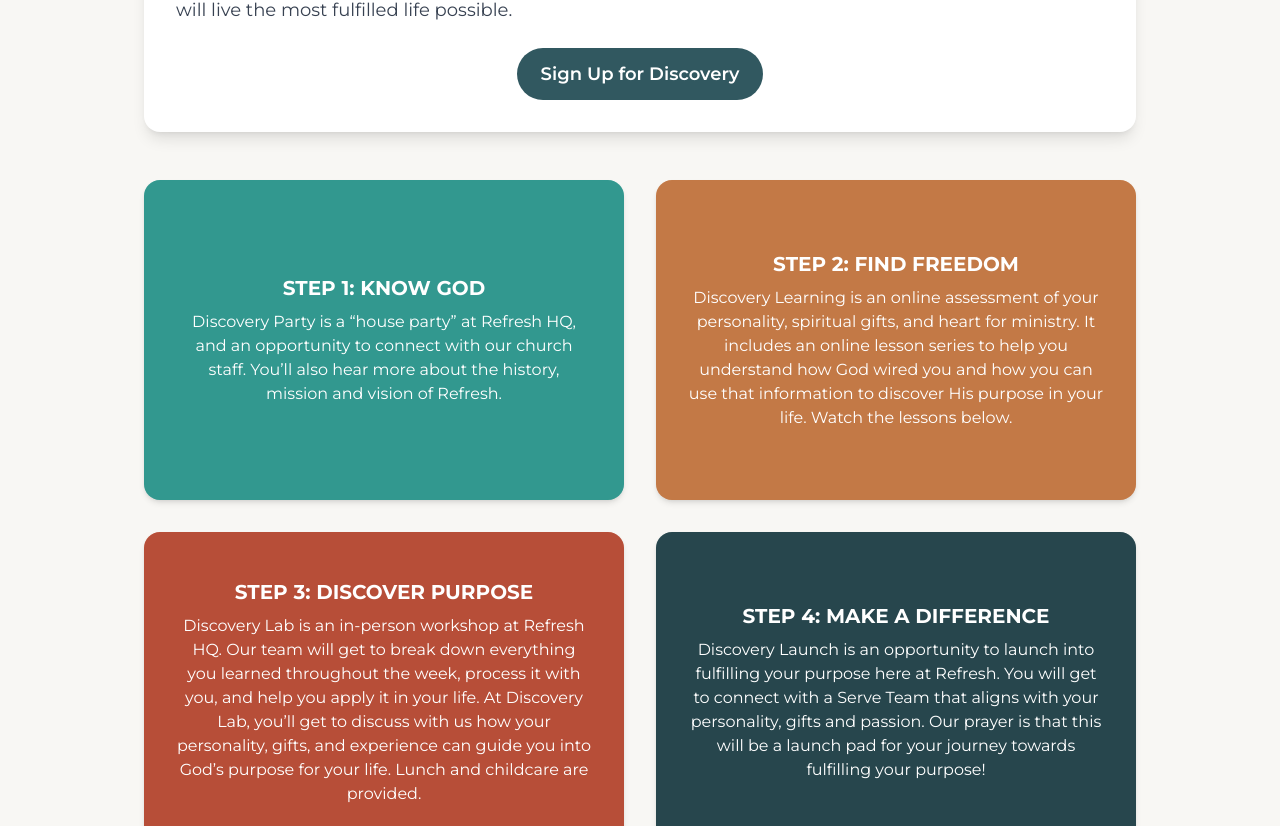
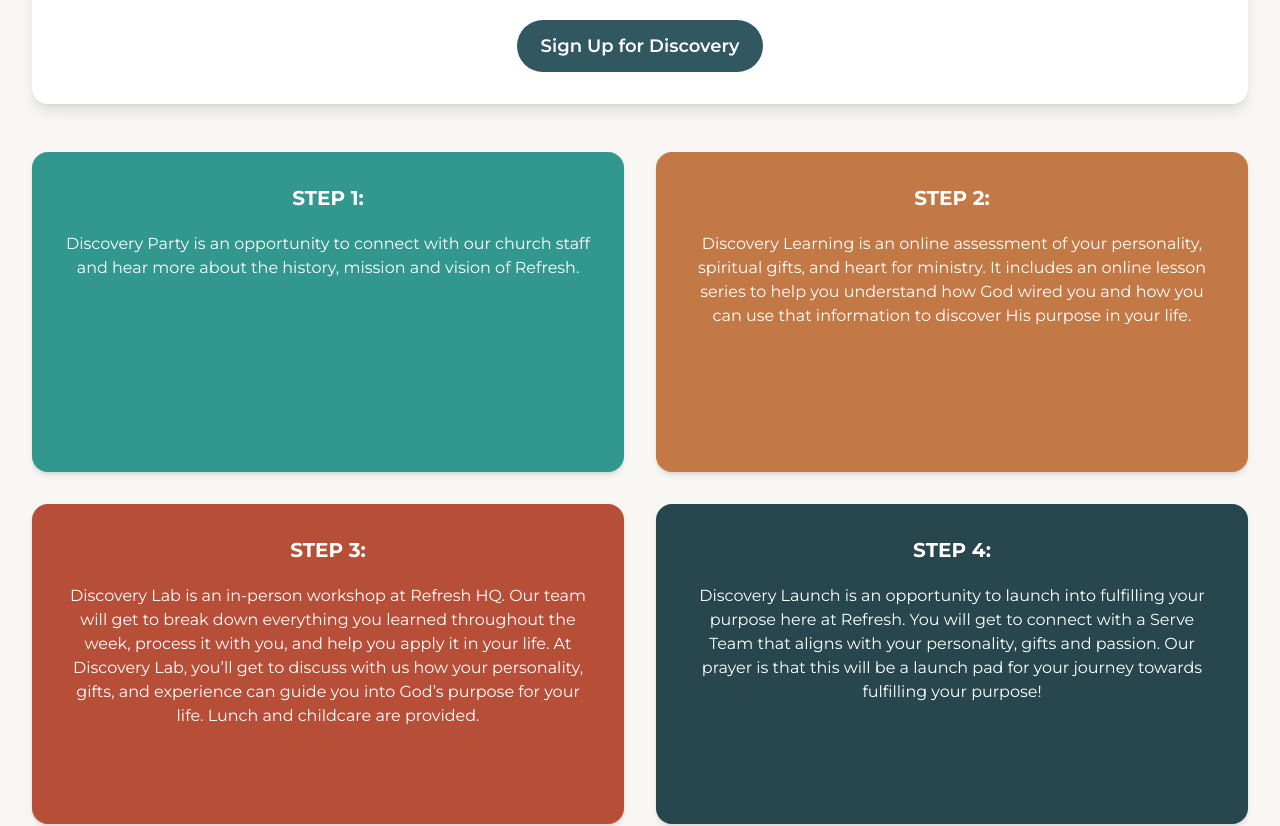
Before and after one commit to refreshchurch/refresh_church, a Next.js app: page /discovery in a window 1280 px wide. Shown: the part 394-1220 px from the top of the page. Built offline with nearby package versions, Linux system fonts and the light colour scheme.

Commit message:
Discovery page screen size fixes

```diff
--- a/src/app/discovery/page.js
+++ b/src/app/discovery/page.js
@@ -6,7 +6,7 @@
 
 export default function Discovery() {
   return (
-    <div className="container mx-auto px-8 sm:px-36 py-12">
+    <div className="container mx-auto px-8  py-12">
       <h2 className="text-4xl font-bold text-gray-900 tracking-tighter sm:text-4xl md:text-5xl mb-12">Discovery Class</h2>
 
       {/* Introduction Section */}
@@ -24,28 +24,28 @@
       <div className="grid grid-cols-1 md:grid-cols-2 lg:grid-cols-2 gap-8 mb-12">
         {/* Step 1 */}
         <div className="relative bg-[#3fbeb2] shadow-md rounded-2xl flex flex-col justify-center items-center text-center h-80 transform transition-transform duration-300 hover:scale-105">
-          <div className="absolute inset-0 bg-black bg-opacity-20 rounded-2xl p-4 flex flex-col justify-center items-center">
-            <h4 className="text-xl font-bold text-white mb-2 uppercase">Step 1: Know God</h4>
+          <div className="absolute inset-0 bg-black bg-opacity-20 rounded-2xl p-4 flex flex-col justify-start items-center">
+            <h4 className="text-xl font-bold text-white mb-5 uppercase mt-4">Step 1:</h4>
             <p className="text-white px-4">
-            Discovery Party is a “house party” at Refresh HQ, and an opportunity to connect with our church staff. You’ll also hear more about the history, mission and vision of Refresh.
+            Discovery Party is an opportunity to connect with our church staff and hear more about the history, mission and vision of Refresh.
             </p>
           </div>
         </div>
 
         {/* Step 2 */}
-        <div  className="relative bg-[#f39757] shadow-md rounded-2xl flex flex-col justify-center items-center text-center h-80 transform transition-transform duration-300 hover:scale-105">
-          <div className="absolute inset-0 bg-black bg-opacity-20 rounded-2xl p-4 flex flex-col justify-center items-center">
-            <h4 className="text-xl font-bold text-white mb-2 uppercase">Step 2: Find Freedom</h4>
+        <div className="relative bg-[#f39757] shadow-md rounded-2xl flex flex-col justify-center items-center text-center md:h-80 h-[350px] transform transition-transform duration-300 hover:scale-105">
+          <div className="absolute inset-0 bg-black bg-opacity-20 rounded-2xl p-4 flex flex-col justify-start items-center">
+            <h4 className="text-xl font-bold text-white mb-5 uppercase mt-4">Step 2:</h4>
             <p className="text-white px-4">
-            Discovery Learning is an online assessment of your personality, spiritual gifts, and heart for ministry. It includes an online lesson series to help you understand how God wired you and how you can use that information to discover His purpose in your life. Watch the lessons below.
+            Discovery Learning is an online assessment of your personality, spiritual gifts, and heart for ministry. It includes an online lesson series to help you understand how God wired you and how you can use that information to discover His purpose in your life.
             </p>
           </div>
         </div>
 
         {/* Step 3 */}
-        <div className="relative bg-[#e46246] shadow-md rounded-2xl flex flex-col justify-center items-center text-center h-80 transform transition-transform duration-300 hover:scale-105">
-          <div className="absolute inset-0 bg-black bg-opacity-20 rounded-2xl p-4 flex flex-col justify-center items-center">
-            <h4 className="text-xl font-bold text-white mb-2 uppercase">Step 3: Discover Purpose</h4>
+        <div className="relative bg-[#e46246] shadow-md rounded-2xl flex flex-col justify-center items-center text-center lg:h-80 md:h-96 h-[410px] transform transition-transform duration-300 hover:scale-105">
+          <div className="absolute inset-0 bg-black bg-opacity-20 rounded-2xl p-4 flex flex-col justify-start items-center">
+            <h4 className="text-xl font-bold text-white mb-5 uppercase mt-4">Step 3:</h4>
             <p className="text-white px-4">
             Discovery Lab is an in-person workshop at Refresh HQ. Our team will get to break down everything you learned throughout the week, process it with you, and help you apply it in your life. At Discovery Lab, you’ll get to discuss with us how your personality, gifts, and experience can guide you into God’s purpose for your life. Lunch and childcare are provided.
             </p>
@@ -53,9 +53,9 @@
         </div>
 
         {/* Step 4 */}
-        <div  className="relative bg-[#315860] shadow-md rounded-2xl flex flex-col justify-center items-center text-center h-80 transform transition-transform duration-300 hover:scale-105">
-          <div className="absolute inset-0 bg-black bg-opacity-20 rounded-2xl p-4 flex flex-col justify-center items-center">
-            <h4 className="text-xl font-bold text-white mb-2 uppercase">Step 4: Make a Difference</h4>
+        <div className="relative bg-[#315860] shadow-md rounded-2xl flex flex-col justify-center items-center text-center lg:h-80 md:h-96 h-[350px] transform transition-transform duration-300 hover:scale-105">
+          <div className="absolute inset-0 bg-black bg-opacity-20 rounded-2xl p-4 flex flex-col justify-start items-center">
+            <h4 className="text-xl font-bold text-white mb-5 uppercase mt-4">Step 4:</h4>
             <p className="text-white px-4">
             Discovery Launch is an opportunity to launch into fulfilling your purpose here at Refresh. You will get to connect with a Serve Team that aligns with your personality, gifts and passion. Our prayer is that this will be a launch pad for your journey towards fulfilling your purpose!
             </p>
```
